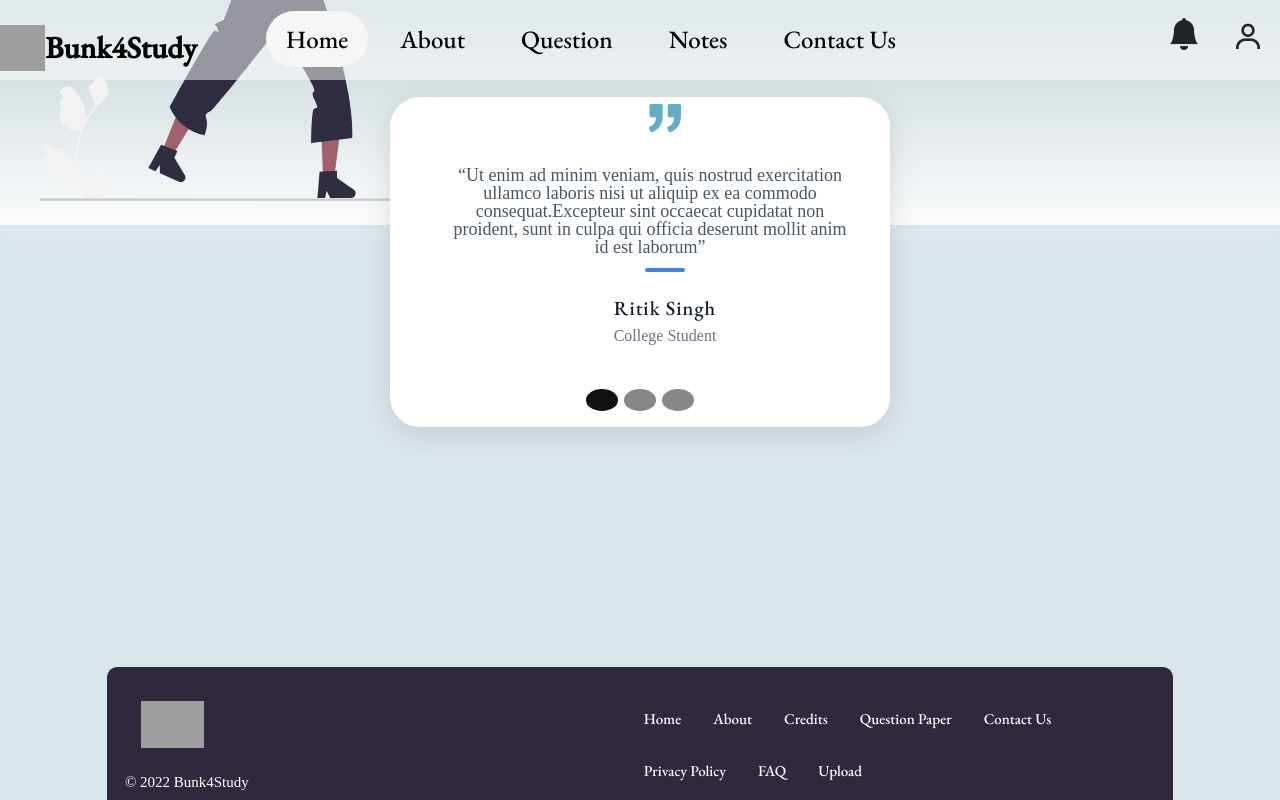
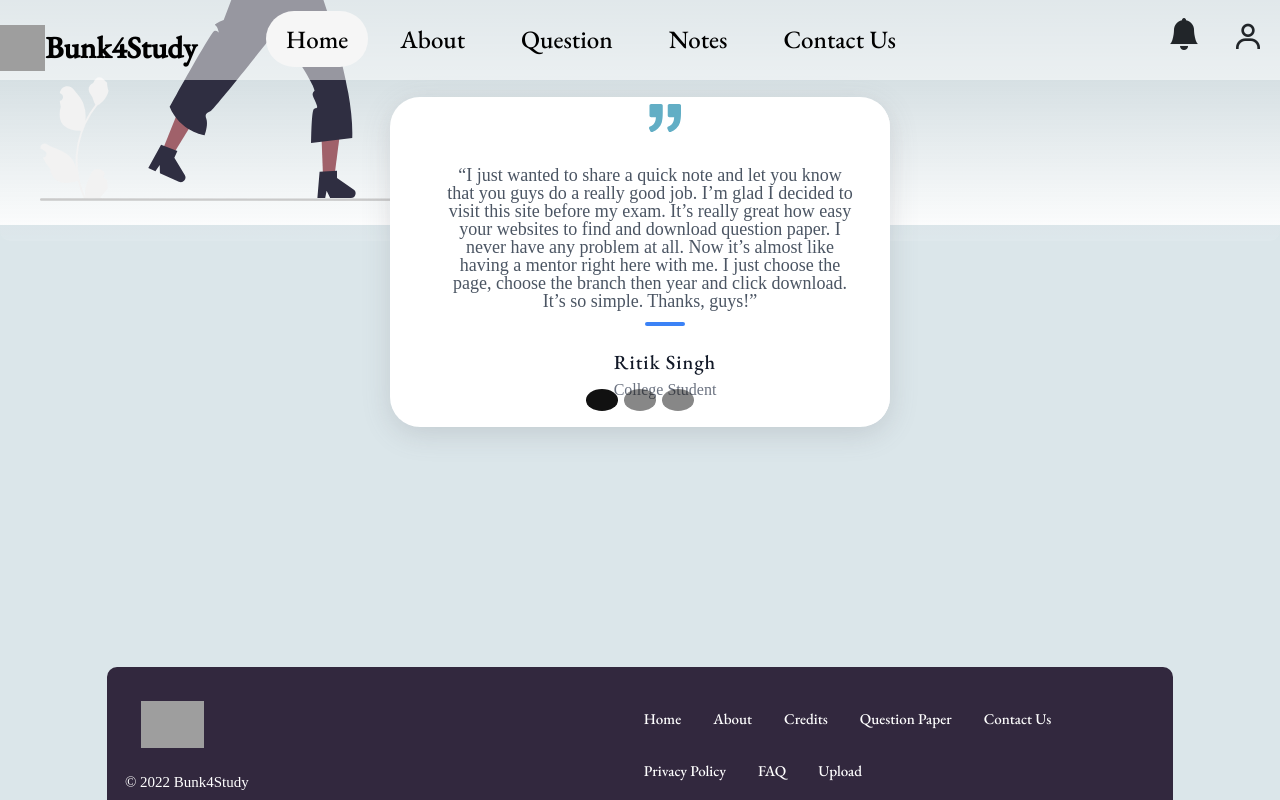
Before and after one commit to surya123-ctrl/Bunk4Study-Extension, a React (Create React App) app: page / in a window 1280 px wide. Both pictures are taken after a click on the button 602 px from the left and 2673 px from the top of the page. Shown: the part 2273-3073 px from the top of the page. Built offline with nearby package versions, Linux system fonts and the light colour scheme; no server answers; grey boxes are pictures that could not be loaded.

Commit message:
changes done

```diff
--- a/src/MyComponents/Home.jsx
+++ b/src/MyComponents/Home.jsx
@@ -15,10 +15,12 @@ const Home = () => {
       ></script>
       <section id="header" class="container-fluid">
         <div className="container-fluid nav_bg">
-
           <Helmet>
             <title>Home</title>
-            <meta name="description" content="qusetion bank for mdu and other universities" />
+            <meta
+              name="description"
+              content="qusetion bank for mdu and other universities"
+            />
           </Helmet>
 
           <div className="row">
@@ -339,10 +341,14 @@ const Home = () => {
                     <path d="M925.036 57.197h-304c-27.6 0-50 22.4-50 50v304c0 27.601 22.4 50 50 50h145.5c-1.9 79.601-20.4 143.3-55.4 191.2-27.6 37.8-69.399 69.1-125.3 93.8-25.7 11.3-36.8 41.7-24.8 67.101l36 76c11.6 24.399 40.3 35.1 65.1 24.399 66.2-28.6 122.101-64.8 167.7-108.8 55.601-53.7 93.7-114.3 114.3-181.9 20.601-67.6 30.9-159.8 30.9-276.8v-239c0-27.599-22.401-50-50-50zM106.036 913.497c65.4-28.5 121-64.699 166.9-108.6 56.1-53.7 94.4-114.1 115-181.2 20.6-67.1 30.899-159.6 30.899-277.5v-239c0-27.6-22.399-50-50-50h-304c-27.6 0-50 22.4-50 50v304c0 27.601 22.4 50 50 50h145.5c-1.9 79.601-20.4 143.3-55.4 191.2-27.6 37.8-69.4 69.1-125.3 93.8-25.7 11.3-36.8 41.7-24.8 67.101l35.9 75.8c11.601 24.399 40.501 35.2 65.301 24.399z"></path>
                   </svg>
                   <p class="leading-relaxed text-lg">
-                    “Ut enim ad minim veniam, quis nostrud exercitation ullamco
-                    laboris nisi ut aliquip ex ea commodo consequat.Excepteur
-                    sint occaecat cupidatat non proident, sunt in culpa qui
-                    officia deserunt mollit anim id est laborum”
+                    “I just wanted to share a quick note and let you know that
+                    you guys do a really good job. I’m glad I decided to visit
+                    this site before my exam. It’s really great how easy your
+                    websites to find and download question paper. I never have
+                    any problem at all. Now it’s almost like having a mentor
+                    right here with me. I just choose the page, choose the
+                    branch then year and click download. It’s so simple. Thanks,
+                    guys!”
                   </p>
                   <span
                     id="blue-line"
@@ -364,17 +370,18 @@ const Home = () => {
                     <path d="M925.036 57.197h-304c-27.6 0-50 22.4-50 50v304c0 27.601 22.4 50 50 50h145.5c-1.9 79.601-20.4 143.3-55.4 191.2-27.6 37.8-69.399 69.1-125.3 93.8-25.7 11.3-36.8 41.7-24.8 67.101l36 76c11.6 24.399 40.3 35.1 65.1 24.399 66.2-28.6 122.101-64.8 167.7-108.8 55.601-53.7 93.7-114.3 114.3-181.9 20.601-67.6 30.9-159.8 30.9-276.8v-239c0-27.599-22.401-50-50-50zM106.036 913.497c65.4-28.5 121-64.699 166.9-108.6 56.1-53.7 94.4-114.1 115-181.2 20.6-67.1 30.899-159.6 30.899-277.5v-239c0-27.6-22.399-50-50-50h-304c-27.6 0-50 22.4-50 50v304c0 27.601 22.4 50 50 50h145.5c-1.9 79.601-20.4 143.3-55.4 191.2-27.6 37.8-69.4 69.1-125.3 93.8-25.7 11.3-36.8 41.7-24.8 67.101l35.9 75.8c11.601 24.399 40.501 35.2 65.301 24.399z"></path>
                   </svg>
                   <p class="leading-relaxed text-lg">
-                    “Ut enim ad minim veniam, quis nostrud exercitation ullamco
-                    laboris nisi ut aliquip ex ea commodo consequat.Excepteur
-                    sint occaecat cupidatat non proident, sunt in culpa qui
-                    officia deserunt mollit anim id est laborum”
+                    "I must say I am very impressed after visit to the
+                    Bunk4Study website. The website is well presented , easy to
+                    follow and engaging. I thoroughly enjoyed this website and
+                    helps me a lot in exams by downloading question papers and
+                    study materials. Thank you ! This is the Best Website !"
                   </p>
                   <span
                     id="blue-line"
                     class="inline-block h-1 w-10 rounded bg-blue-500 mt-8 mb-6"
                   ></span>
                   <h2 class="text-gray-900 font-medium title-font tracking-wider text-sm sup">
-                    Ram Singh
+                    Rohan
                   </h2>
                   <p class="text-gray-500 sub">College Student</p>
                 </div>
@@ -389,19 +396,19 @@ const Home = () => {
                     <path d="M925.036 57.197h-304c-27.6 0-50 22.4-50 50v304c0 27.601 22.4 50 50 50h145.5c-1.9 79.601-20.4 143.3-55.4 191.2-27.6 37.8-69.399 69.1-125.3 93.8-25.7 11.3-36.8 41.7-24.8 67.101l36 76c11.6 24.399 40.3 35.1 65.1 24.399 66.2-28.6 122.101-64.8 167.7-108.8 55.601-53.7 93.7-114.3 114.3-181.9 20.601-67.6 30.9-159.8 30.9-276.8v-239c0-27.599-22.401-50-50-50zM106.036 913.497c65.4-28.5 121-64.699 166.9-108.6 56.1-53.7 94.4-114.1 115-181.2 20.6-67.1 30.899-159.6 30.899-277.5v-239c0-27.6-22.399-50-50-50h-304c-27.6 0-50 22.4-50 50v304c0 27.601 22.4 50 50 50h145.5c-1.9 79.601-20.4 143.3-55.4 191.2-27.6 37.8-69.4 69.1-125.3 93.8-25.7 11.3-36.8 41.7-24.8 67.101l35.9 75.8c11.601 24.399 40.501 35.2 65.301 24.399z"></path>
                   </svg>
                   <p class="leading-relaxed text-lg">
-                    “Lorem ipsum dolor sit amet, consectetur adipiscing elit,
-                    sed do eiusmod tempor incididunt ut labore et dolore magna
-                    aliqua. Ut enim ad minim veniam, quis nostrud exercitation
-                    ullamco laboris nisi ut aliquip ex ea commodo consequat.
-                    Duis aute irure dolor in reprehenderit in voluptate velit
-                    esse cillum dolore”
+                    “For students , Bunk4Study is very helpful and well
+                    organized and easy for all the students to search. This
+                    website is very helpful , supportive throughout in my
+                    college exams. All team members really done a very good job.
+                    It is easy for me to search content through only website
+                    i.e. Bunk4Study. Thank you so much !”
                   </p>
                   <span
                     id="blue-line"
                     class="inline-block h-1 w-10 rounded bg-blue-500 mt-8 mb-6"
                   ></span>
                   <h2 class="text-gray-900 font-medium title-font tracking-wider text-sm sup">
-                    Ramesh Singh
+                    Priya
                   </h2>
                   <p class="text-gray-500 mb-4 sub">College Student</p>
                 </div>
--- a/src/MyComponents/style/Blog.css
+++ b/src/MyComponents/style/Blog.css
@@ -92,4 +92,7 @@ article {
   .heading {
     font-size: 35px !important;
   }
+  article {
+    width: 90%;
+  }
 }
```
Also changed, not shown: src/MyComponents/Blog.jsx (+5 -3 lines).
